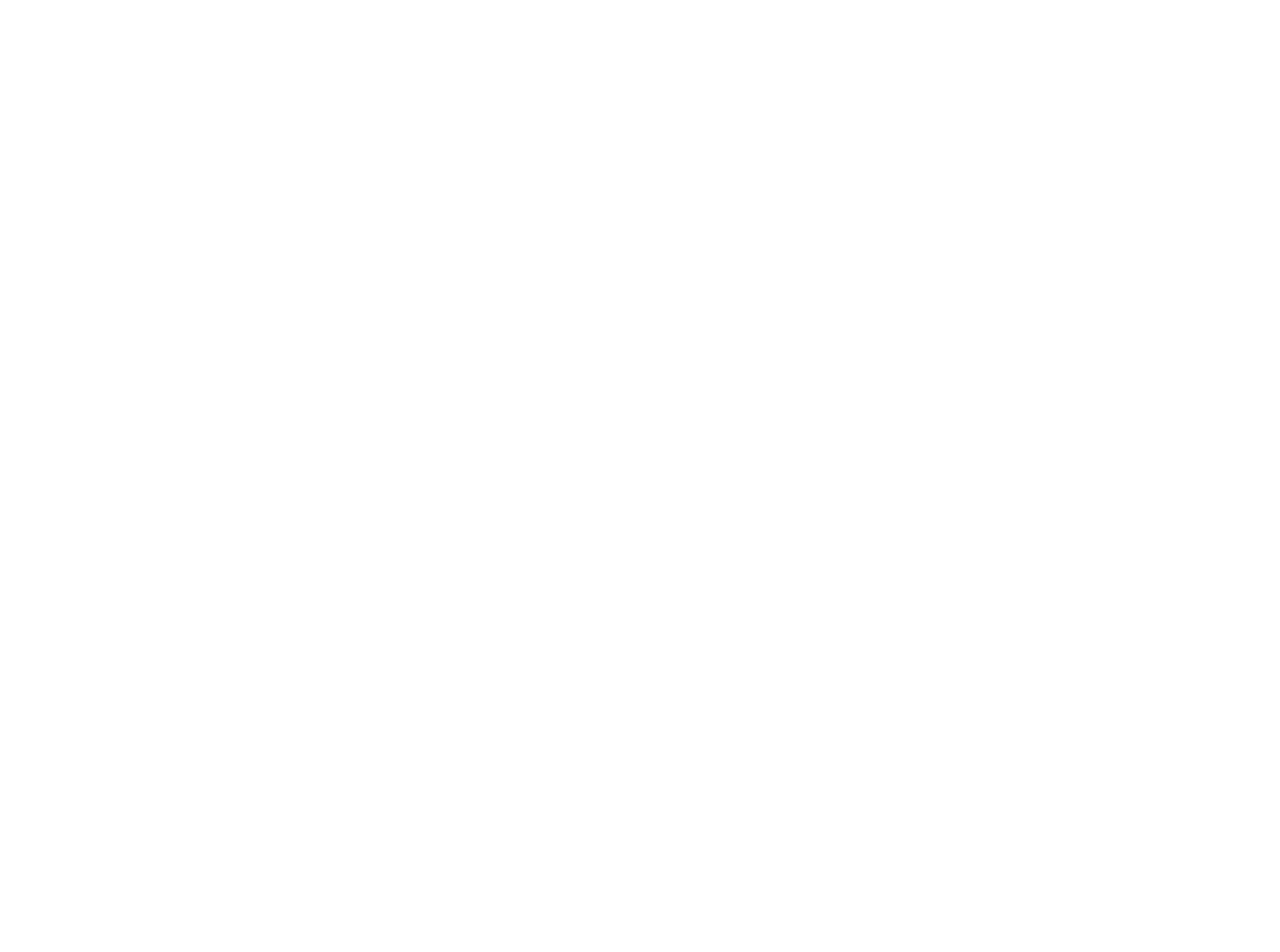
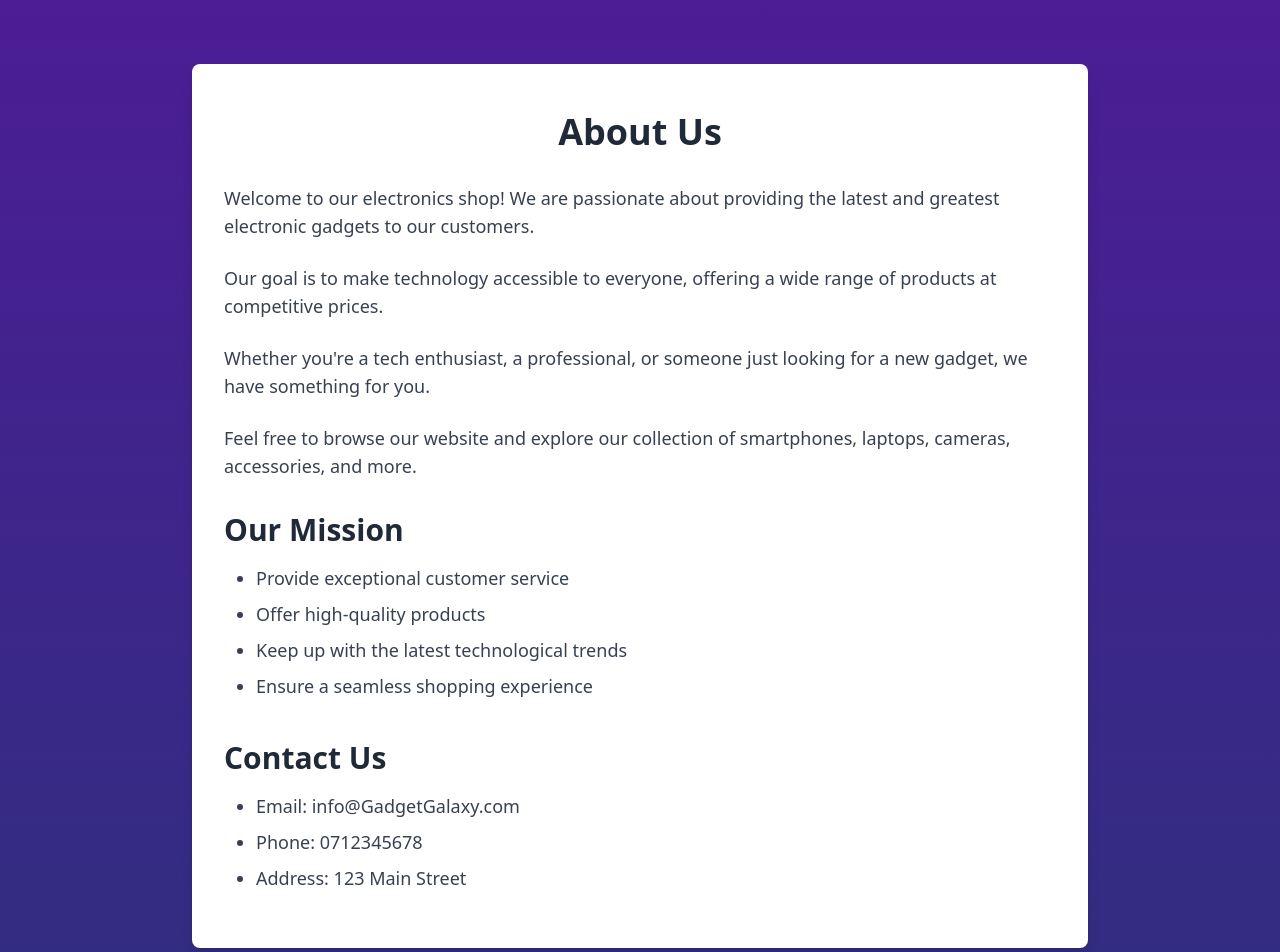
Before and after one commit to davidwagura/Gadget-Galaxy, a Vue app: page /about in a window 1280 px wide. Before the commit this address had no page. Shown: the top 952 px of the page. Before the commit the page ends 800 px from the top, so only its background shows below. Built offline with nearby package versions, Linux system fonts and the light colour scheme.

Commit message:
Create the about page

```diff
--- /dev/null
+++ b/src/components/AboutPage.vue
@@ -0,0 +1,30 @@
+<template>
+    <div class="bg-gradient-to-b from-purple-900 to-indigo-900 py-16">
+      <div class="max-w-4xl mx-auto px-8 py-12 bg-white rounded-lg shadow-lg">
+        <h1 class="text-4xl font-bold mb-8 text-center text-gray-800">About Us</h1>
+        <p class="text-lg text-gray-700 mb-6">Welcome to our electronics shop! We are passionate about providing the latest and greatest electronic gadgets to our customers.</p>
+        <p class="text-lg text-gray-700 mb-6">Our goal is to make technology accessible to everyone, offering a wide range of products at competitive prices.</p>
+        <p class="text-lg text-gray-700 mb-6">Whether you're a tech enthusiast, a professional, or someone just looking for a new gadget, we have something for you.</p>
+        <p class="text-lg text-gray-700 mb-8">Feel free to browse our website and explore our collection of smartphones, laptops, cameras, accessories, and more.</p>
+        <h2 class="text-3xl font-bold mb-4 text-gray-800">Our Mission</h2>
+        <ul class="list-disc pl-8 text-lg text-gray-700 mb-10">
+          <li class="mb-2">Provide exceptional customer service</li>
+          <li class="mb-2">Offer high-quality products</li>
+          <li class="mb-2">Keep up with the latest technological trends</li>
+          <li class="mb-2">Ensure a seamless shopping experience</li>
+        </ul>
+        <h2 class="text-3xl font-bold mb-4 text-gray-800">Contact Us</h2>
+        <ul class="list-disc pl-8 text-lg text-gray-700">
+          <li class="mb-2">Email: info@GadgetGalaxy.com</li>
+          <li class="mb-2">Phone: 0712345678</li>
+          <li class="mb-2">Address: 123 Main Street</li>
+        </ul>
+      </div>
+    </div>
+  </template>
+
+  <script>
+  export default {
+    name: 'AboutPage',
+  };
+  </script>
--- a/src/router/index.js
+++ b/src/router/index.js
@@ -2,12 +2,14 @@ import { createRouter, createWebHistory } from 'vue-router'
 import NavigationPage from '../components/nav page/NavigationPage.vue'
 import LoginPage from '../components/profile/LoginPage.vue'
 import RegisterPage from '../components/profile/RegisterPage.vue'
+import AboutPage from '@/components/AboutPage.vue'
 
 
 const routes = [
     { path: '/', component: NavigationPage },
     { path: '/login', component: LoginPage },
-    { path: '/register', component: RegisterPage }
+    { path: '/register', component: RegisterPage },
+    { path: '/about', component: AboutPage },
 ]
 
 const router = createRouter({
```
